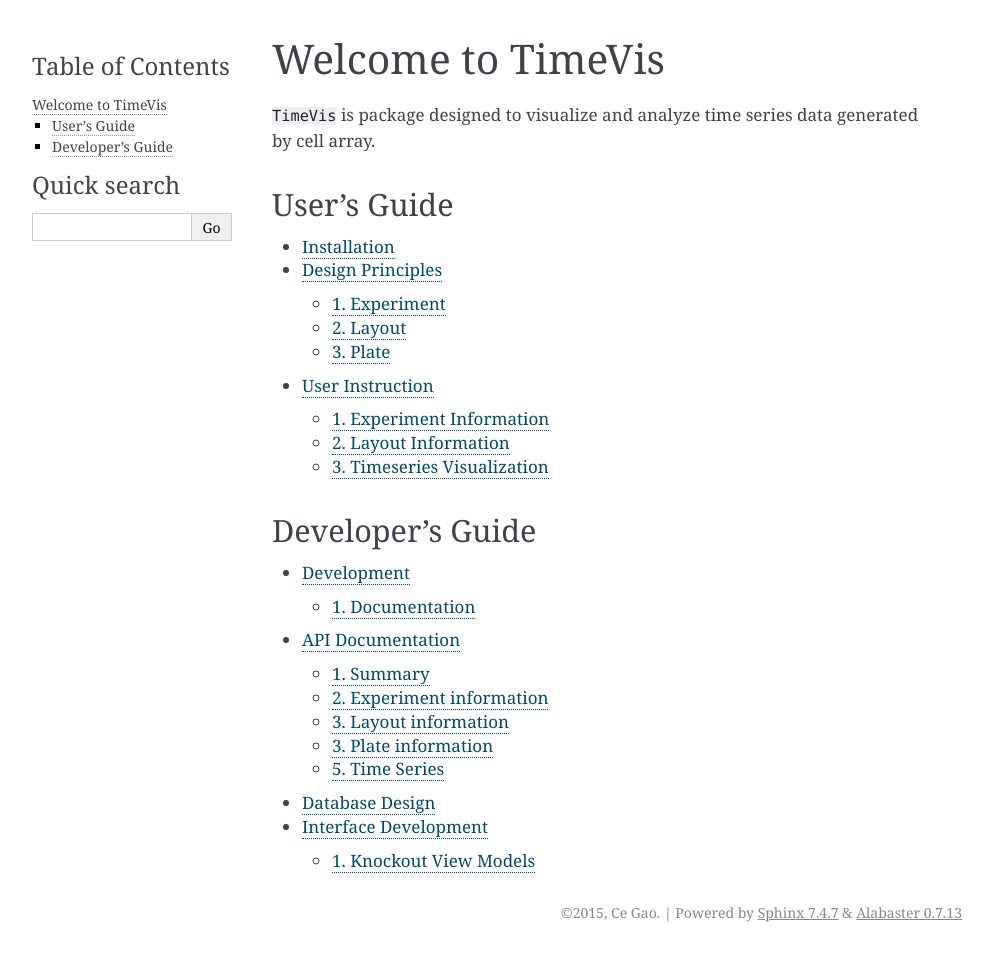
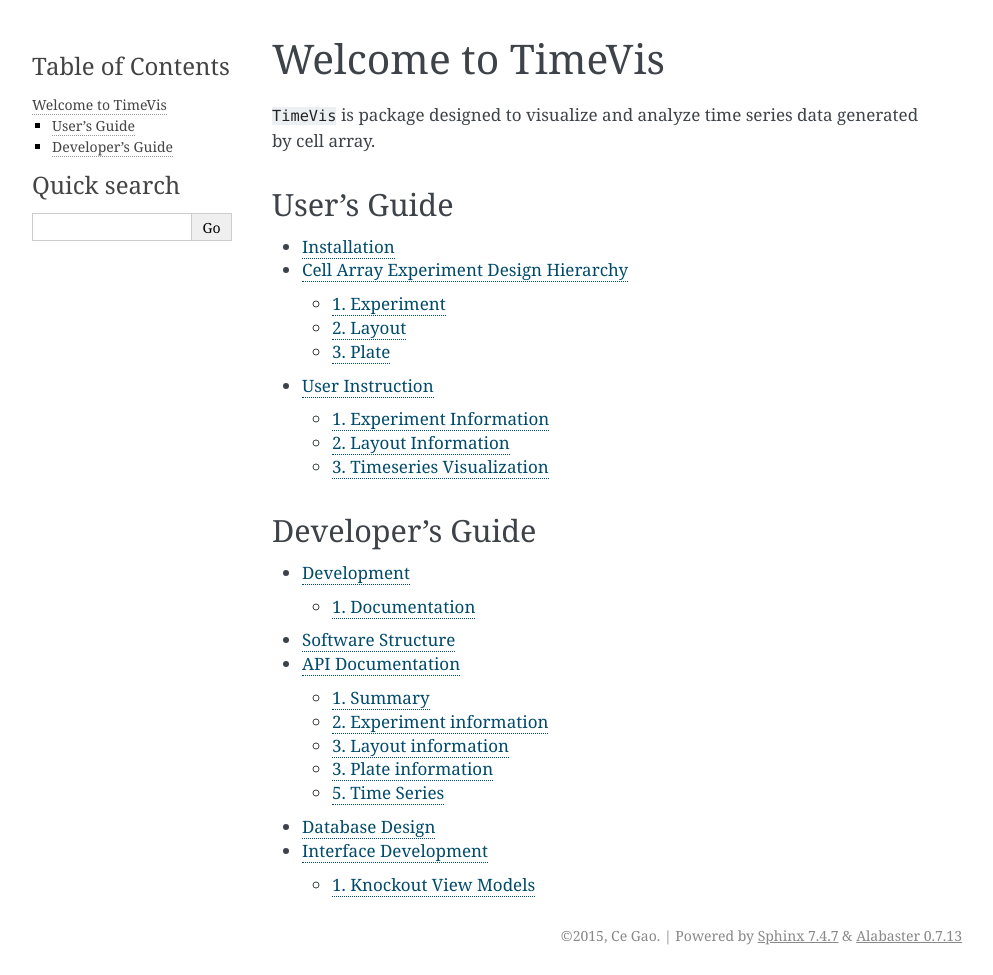
Before and after one commit to gaoce/TimeVis, a Sphinx documentation site: the page built from docs/index.rst, in a window 1280 px wide. Shown: the whole page, without its empty margins (148-1141 px from the left). Built offline with Sphinx 7.4.7, drawn with Linux system fonts in a browser that asks for light colours; before the commit the page ends 952 px from its top, so only the background shows below that.

Commit message:
Update documentations

```diff
--- a/docs/design.rst
+++ b/docs/design.rst
@@ -1,6 +1,6 @@
-*****************
-Design Principles
-*****************
+**************************************
+Cell Array Experiment Design Hierarchy
+**************************************
 
 The cell array research can be organized at three different levels: experiment,
 layout and plate. Accordingly, the data are organized with these three levels
--- a/docs/index.rst
+++ b/docs/index.rst
@@ -24,6 +24,7 @@ Developer's Guide
    :maxdepth: 2
 
    dev
+   structure
    api_v2
    database
    interface
--- /dev/null
+++ b/docs/structure.rst
@@ -0,0 +1,5 @@
+******************
+Software Structure
+******************
+
+.. image:: /images/structure.png
```
Also changed, not shown: docs/images/structure.png (added).
